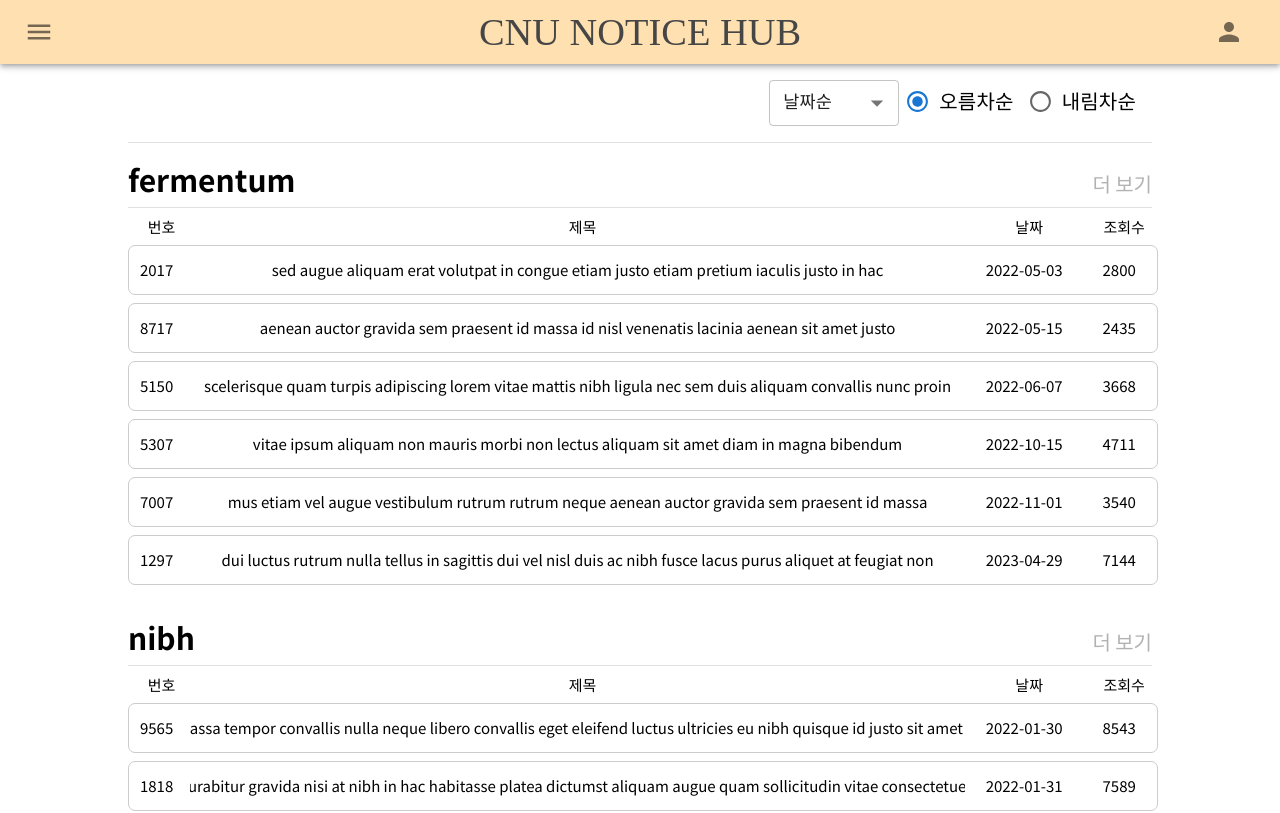
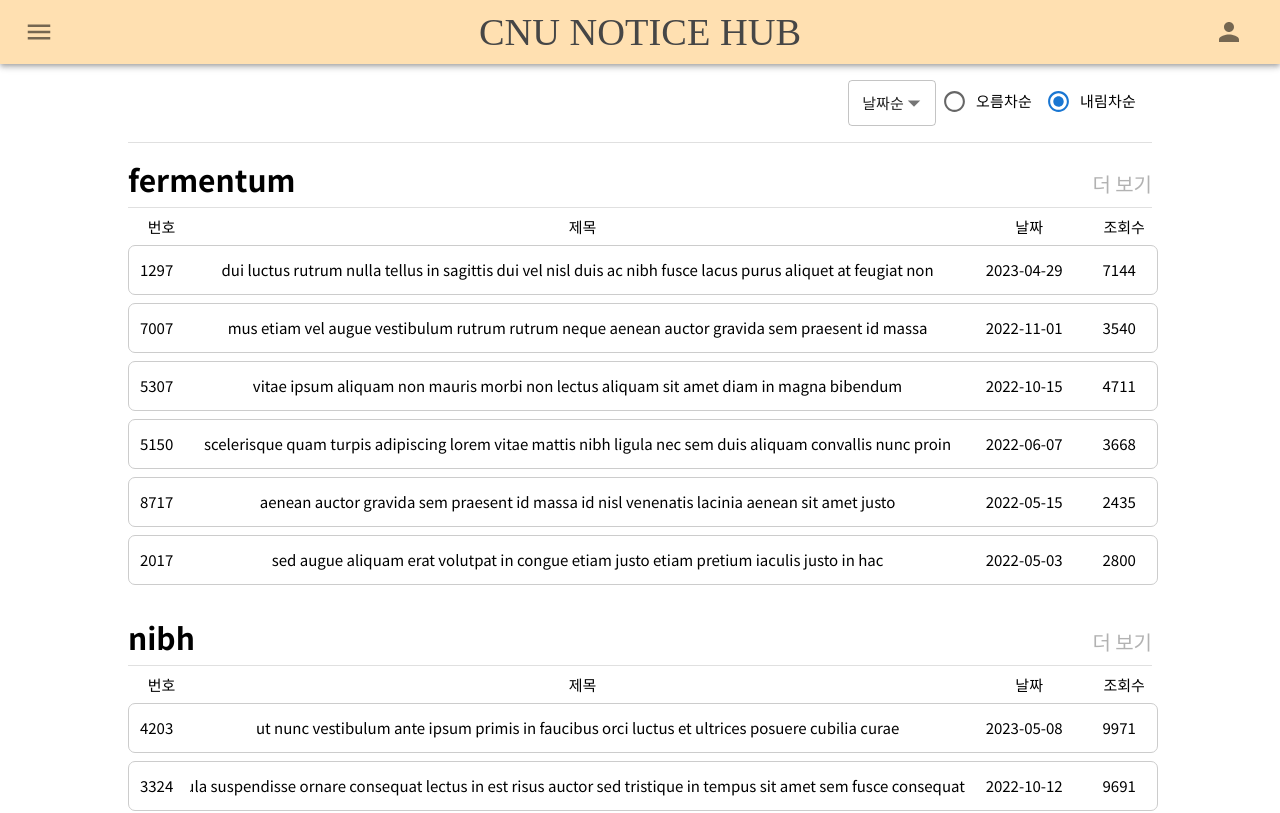
Before and after one commit to MoaMoaGGyung/MMGG-FE, a React (Vite) app: page /department/1 in a window 1280 px wide. Shown: the top 813 px of the page. Built offline with nearby package versions, Linux system fonts and the light colour scheme; a web font is replaced by a local one.

Commit message:
refact : Detail의 Select, Radio 크기 줄임

```diff
--- a/src/pages/Detail/index.tsx
+++ b/src/pages/Detail/index.tsx
@@ -1,8 +1,6 @@
 import HomeLayout from "../../components/HomeLayout";
 import {
     Stack,
-    Box,
-    TextField,
     MenuItem,
     Typography,
     Divider,
@@ -10,6 +8,8 @@ import {
     FormControl,
     FormControlLabel,
     Radio,
+    Select,
+    SelectChangeEvent,
 } from "@mui/material";
 import { ChangeEvent, useEffect } from "react";
 import { Outlet, useParams } from "react-router-dom";
@@ -29,7 +29,7 @@ const Detail = () => {
     const { dId } = useParams();
     const [alignment, setAlignment] = useRecoilState(alignmentTypeState);
     const [dir, setDir] = useRecoilState(alignmentDirectionState);
-    const handleChange = (e: ChangeEvent<HTMLInputElement>) => {
+    const handleChange = (e: SelectChangeEvent<string>) => {
         setAlignment((_) => e.target.value as AlignmentType);
     };
 
@@ -62,32 +62,47 @@ const Detail = () => {
                     </Typography>
                 </CustomLink>
                 <Stack direction={"row"} spacing={1}>
-                    <Box width={130}>
-                        <TextField
-                            select
+                    <FormControl size="small">
+                        <Select
                             value={alignment}
                             onChange={handleChange}
-                            size="small"
-                            fullWidth
+                            sx={{ width: "fit-content" }}
                         >
                             <MenuItem value="date">
-                                <Typography variant="subtitle2">
+                                <div
+                                    style={{
+                                        fontFamily: "Noto Sans KR",
+                                        fontSize: 15,
+                                        fontWeight: 300,
+                                    }}
+                                >
                                     날짜순
-                                </Typography>
+                                </div>
                             </MenuItem>
                             <MenuItem value="view">
-                                <Typography variant="subtitle2">
+                                <div
+                                    style={{
+                                        fontFamily: "Noto Sans KR",
+                                        fontSize: 15,
+                                        fontWeight: 300,
+                                    }}
+                                >
                                     조회수순
-                                </Typography>
+                                </div>
                             </MenuItem>
                             <MenuItem value="index">
-                                <Typography variant="subtitle2">
+                                <div
+                                    style={{
+                                        fontFamily: "Noto Sans KR",
+                                        fontSize: 15,
+                                        fontWeight: 300,
+                                    }}
+                                >
                                     번호순
-                                </Typography>
+                                </div>
                             </MenuItem>
-                        </TextField>
-                    </Box>
-                    <Box>
+                        </Select>
+                    </FormControl>
                     <FormControl>
                         <RadioGroup
                             name="alignment-direction"
@@ -97,17 +112,36 @@ const Detail = () => {
                         >
                             <FormControlLabel
                                 control={<Radio size="small" />}
-                                    label="오름차순"
+                                label={
+                                    <div
+                                        style={{
+                                            fontFamily: "Noto Sans KR",
+                                            fontSize: 15,
+                                            fontWeight: 300,
+                                        }}
+                                    >
+                                        오름차순
+                                    </div>
+                                }
                                 value={1}
                             />
                             <FormControlLabel
                                 control={<Radio size="small" />}
-                                    label="내림차순"
+                                label={
+                                    <div
+                                        style={{
+                                            fontFamily: "Noto Sans KR",
+                                            fontSize: 15,
+                                            fontWeight: 300,
+                                        }}
+                                    >
+                                        내림차순
+                                    </div>
+                                }
                                 value={-1}
                             />
                         </RadioGroup>
                     </FormControl>
-                    </Box>
                 </Stack>
             </Stack>
             <Divider sx={{ width: "100%" }} />
--- a/src/store/store.ts
+++ b/src/store/store.ts
@@ -7,7 +7,7 @@ export const alignmentTypeState = atom({
 
 export const alignmentDirectionState = atom({
     key: 'alignmentDirection',
-    default: 1
+    default: -1
 })
 
 export const alignmentState = selector({
```
Lines whose indentation alone changed are shown as unchanged.
